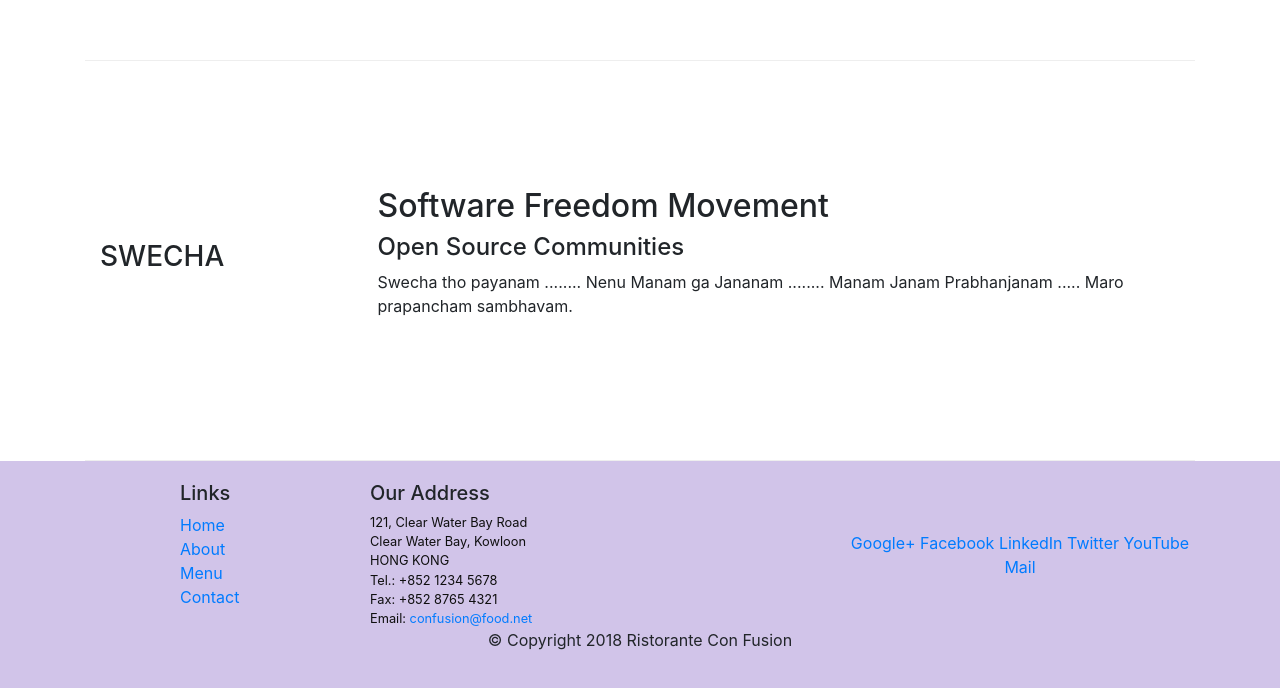
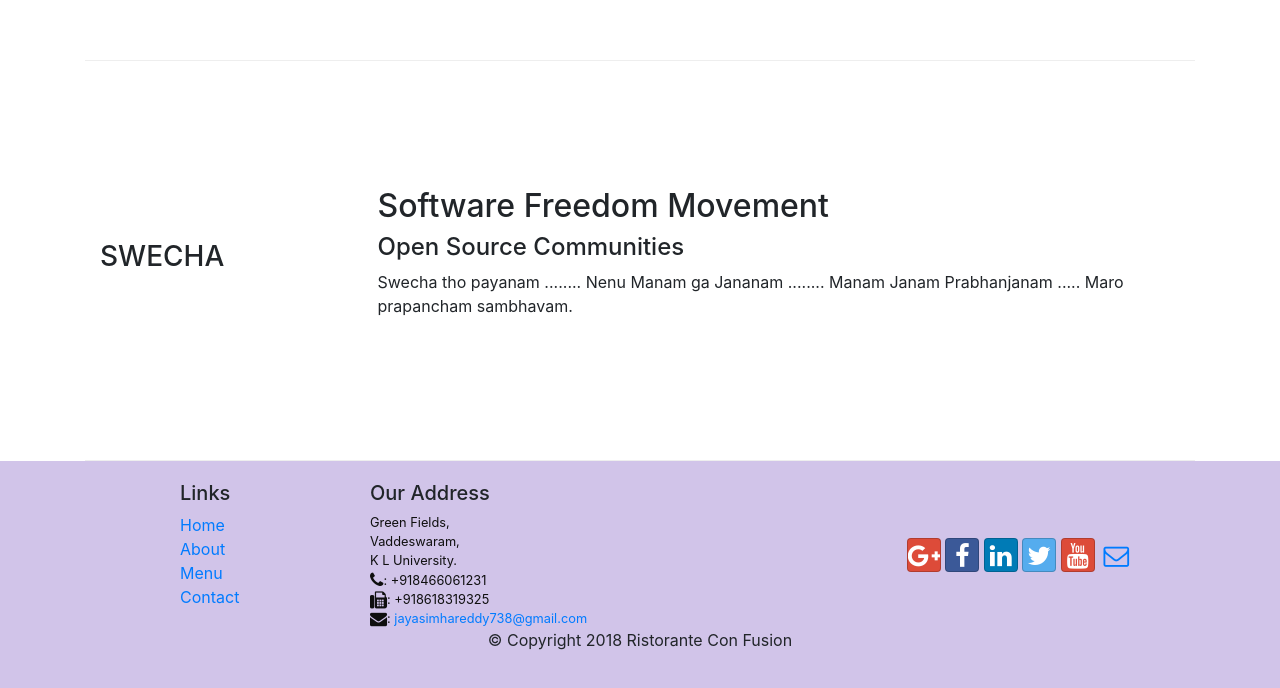
Before and after one commit to Jaya738/Bootstrap_Course, a website: page index.html in a window 1280 px wide. Shown: the part 1025-1713 px from the top of the page. Drawn offline with nearby package versions, Linux system fonts and the light colour scheme.

Commit message:
Icon Fonts using Font Awesome

```diff
--- a/index.html
+++ b/index.html
@@ -10,6 +10,8 @@
 
     <!-- Bootstrap CSS -->
     <link rel="stylesheet" href="node_modules/bootstrap/dist/css/bootstrap.min.css">
+    <link rel="stylesheet" href="node_modules/font-awesome/css/font-awesome.min.css">
+    <link rel="stylesheet" href="node_modules/bootstrap-social/bootstrap-social.css">
     <link href="css/styles.css" rel="stylesheet">
 </head>
 
@@ -22,10 +24,10 @@
             <a class="navbar-brand mr-auto" href="./index.html">KLGLUG</a>
             <div class="collapse navbar-collapse" id="Navbar">
                 <ul class="navbar-nav mr-auto">
-                    <li class="nav-item active"><a class="nav-link" href="./index.html">Home</a></li>
-                    <li class="nav-item"><a class="nav-link" href="./aboutus.html">About</a></li>
-                    <li class="nav-item"><a class="nav-link" href="#">Menu</a></li>
-                    <li class="nav-item"><a class="nav-link" href="#">Contact</a></li>
+                    <li class="nav-item active"><a class="nav-link" href="./index.html"><span class="fa fa-home"></span> Home</a></li>
+                    <li class="nav-item"><a class="nav-link" href="./aboutus.html"><span class="fa fa-info"></span> About</a></li>
+                    <li class="nav-item"><a class="nav-link" href="#"><span class="fa fa-list fa-lg"></span> Menu</a></li>
+                    <li class="nav-item"><a class="nav-link" href="#"><span class="fa fa-address-card fa-lg"></span> Contact</a></li>
                 </ul>
             </div>
         </div>
@@ -92,22 +94,22 @@
                 <div class="col-7 col-sm-5">
                     <h5>Our Address</h5>
                     <address>
-		              121, Clear Water Bay Road<br>
-		              Clear Water Bay, Kowloon<br>
-		              HONG KONG<br>
-		              Tel.: +852 1234 5678<br>
-		              Fax: +852 8765 4321<br>
-		              Email: <a href="mailto:confusion@food.net">confusion@food.net</a>
-		           </address>
+                        Green Fields,<br>
+                        Vaddeswaram,<br>
+                        K L University.<br>
+                        <i class="fa fa-phone fa-lg"></i>: +918466061231<br>
+                        <i class="fa fa-fax fa-lg"></i>: +918618319325<br>
+                        <i class="fa fa-envelope fa-lg"></i>: <a href="mailto:jayasimhareddy738@gmail.com">jayasimhareddy738@gmail.com</a>
+                    </address>
                 </div>
                 <div class="col-12 col-sm-4 align-self-center">
                     <div class="text-center">
-                        <a href="http://google.com/+">Google+</a>
-                        <a href="http://www.facebook.com/profile.php?id=">Facebook</a>
-                        <a href="http://www.linkedin.com/in/">LinkedIn</a>
-                        <a href="http://twitter.com/">Twitter</a>
-                        <a href="http://youtube.com/">YouTube</a>
-                        <a href="mailto:">Mail</a>
+                        <a class="btn btn-social-icon btn-google" href="http://google.com/+"><i class="fa fa-google-plus"></i></a>
+                        <a class="btn btn-social-icon btn-facebook" href="http://www.facebook.com/profile.php?id="><i class="fa fa-facebook"></i></a>
+                        <a class="btn btn-social-icon btn-linkedin" href="http://www.linkedin.com/in/"><i class="fa fa-linkedin"></i></a>
+                        <a class="btn btn-social-icon btn-twitter" href="http://twitter.com/"><i class="fa fa-twitter"></i></a>
+                        <a class="btn btn-social-icon btn-google" href="http://youtube.com/"><i class="fa fa-youtube"></i></a>
+                        <a class="btn btn-social-icon" href="mailto:"><i class="fa fa-envelope-o"></i></a>
                     </div>
                 </div>
            </div>
--- a/package.json
+++ b/package.json
@@ -15,6 +15,8 @@
   },
   "dependencies": {
     "bootstrap": "^4.0.0",
+    "bootstrap-social": "^5.1.1",
+    "font-awesome": "^4.7.0",
     "jquery": "^3.3.1",
     "popper.js": "^1.12.9"
   }
```
Also changed, not shown: aboutus.html (+19 -16 lines), 1 other file.
